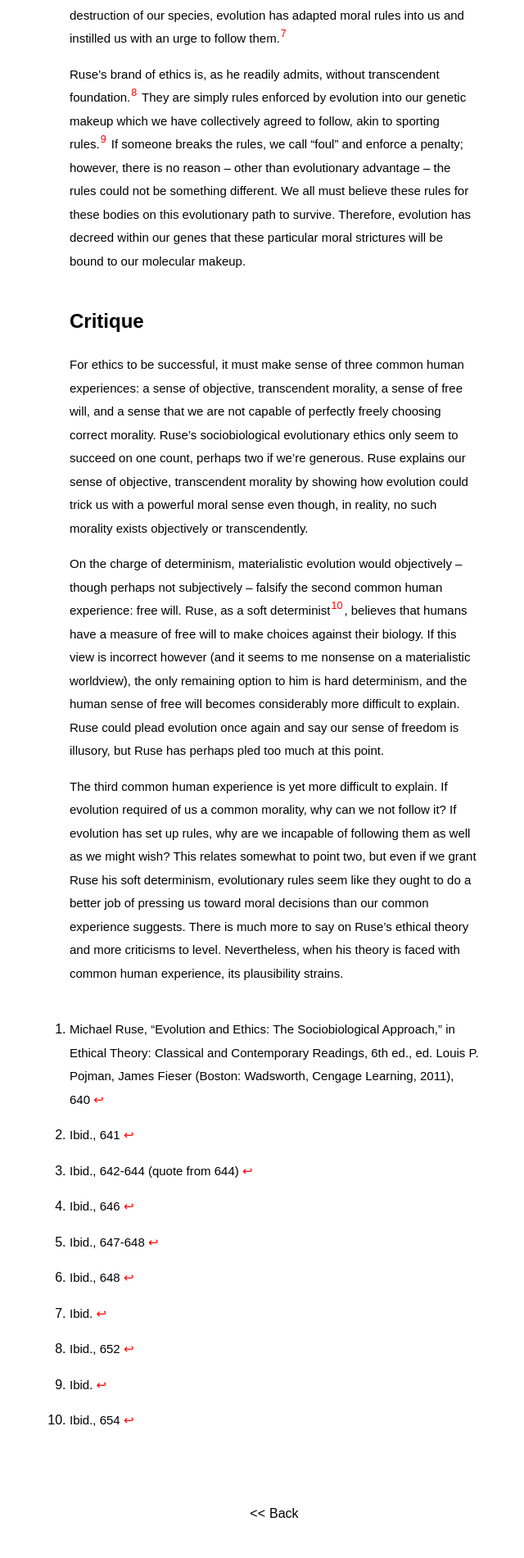
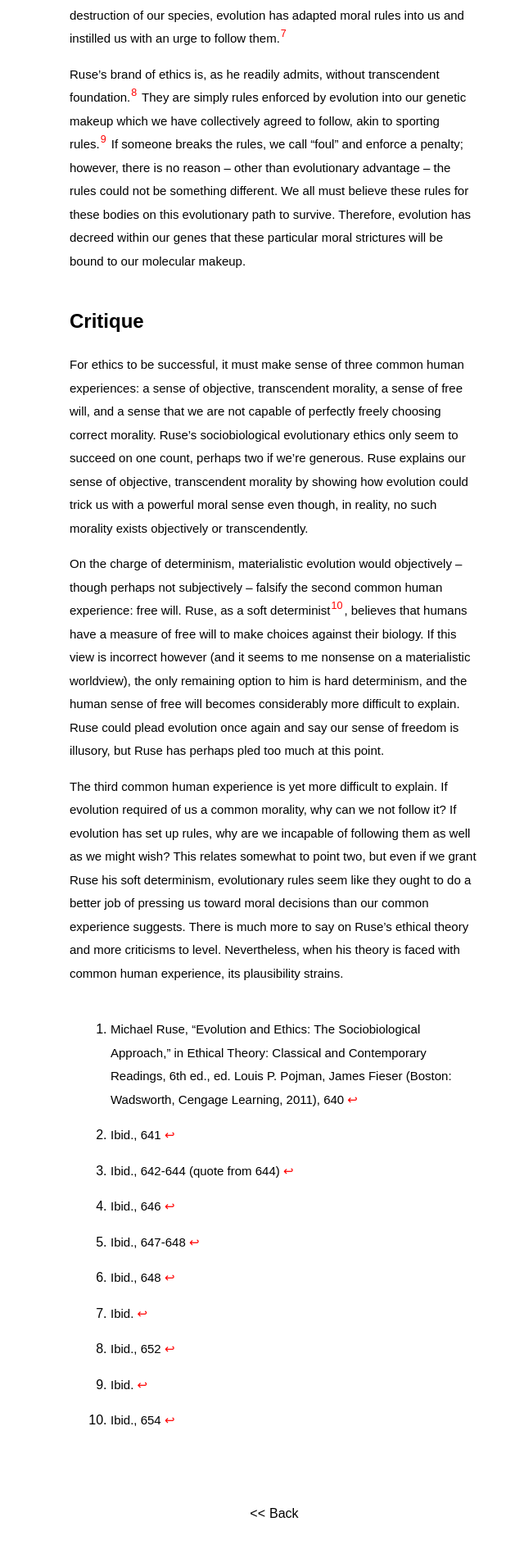
Before and after one commit to joeljfischer/joeljfischer.github.io, a Jekyll site: the page built from _posts/2016-02-22-evolution-and-ethics-precis.md, in a window 1280 px wide. Shown: the part 776-2677 px from the top of the page at 82% size, without its empty margins (305-945 px from the left). Built offline with Jekyll 4.4.1, drawn with Linux system fonts in a browser that asks for light colours; some web fonts are replaced.

Commit message:
Reset footnote list

```diff
--- a/_sass/main.scss
+++ b/_sass/main.scss
@@ -222,9 +222,6 @@ article {
       border: 0;
       color: #FF0000;
     }
-    ol {
-      padding-left: 0;
-    }
   }
 }
 .back {
```
